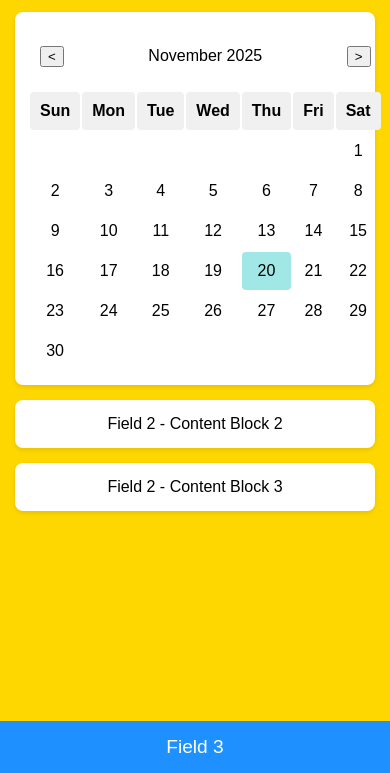
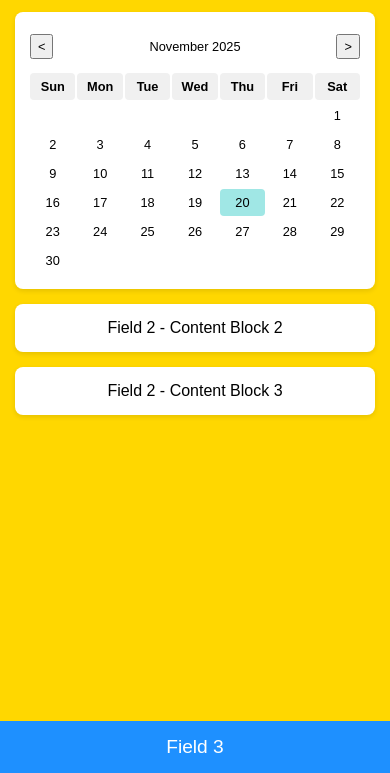
Before and after one commit to ryandharmasiri/oginization_tool, a plain HTML site: page index.html in a window 390 px wide. Shown: the part 71-844 px from the top of the page. Drawn offline with Linux system fonts and the light colour scheme.

Commit message:
Add files via upload

```diff
--- a/style.css
+++ b/style.css
@@ -36,6 +36,9 @@ body {
   box-shadow: 0 2px 5px rgba(0,0,0,0.1);
   text-align: center;
   font-size: 1.2rem;
+  display: flex;
+  flex-direction: column;
+  align-items: center;
 }
 
 /* Bottom section */
@@ -49,16 +52,17 @@ body {
 
 /* Calendar styling */
 .calendar {
-  width: 100%;
-  max-width: 350px;
-  margin: 0 auto;
+  width: 100%;          /* fill the parent block */
+  max-width: 100%;      /* allow full width on small screens */
+  box-sizing: border-box;
 }
 
 .calendar-grid {
   display: grid;
-  grid-template-columns: repeat(7, 1fr);
+  grid-template-columns: repeat(7, 1fr); /* 7 equal columns */
   gap: 2px;
   box-sizing: border-box;
+  width: 100%; /* stretch grid across parent block */
 }
 
 .calendar-header {
@@ -67,13 +71,15 @@ body {
   justify-content: space-between;
   align-items: center;
   margin-bottom: 5px;
+  padding: 0 5px;
 }
 
 .calendar-grid div {
-  padding: 10px;
+  padding: 10px 0;
   text-align: center;
   border-radius: 4px;
   box-sizing: border-box;
+  word-wrap: break-word; /* prevents overflow on small screens */
 }
 
 .day {
@@ -90,10 +96,39 @@ body {
   background-color: #a0e7e5;
 }
 
-/* Responsive adjustments */
+/* Fully responsive calendar */
 @media (max-width: 600px) {
-  #top { font-size: 1.5rem; padding: 20px 0; }
-  #middle { padding: 15px; }
-  .content-block { font-size: 1rem; padding: 15px; }
-  #bottom { font-size: 1.2rem; padding: 15px 0; }
+  #top {
+    font-size: 1.5rem;
+    padding: 20px 0;
+  }
+
+  #middle {
+    padding: 15px;
+  }
+
+  .content-block {
+    font-size: 1rem;
+    padding: 15px;
+  }
+
+  #bottom {
+    font-size: 1.2rem;
+    padding: 15px 0;
+  }
+
+  .calendar-grid div {
+    padding: 6px 0;
+    font-size: 0.8rem;
+  }
+
+  .calendar-header button {
+    padding: 3px 6px;
+    font-size: 0.8rem;
+  }
 }
+
+/* Optional: make middle div scrollable if content exceeds viewport */
+#middle {
+  overflow-y: auto;
+}
```
